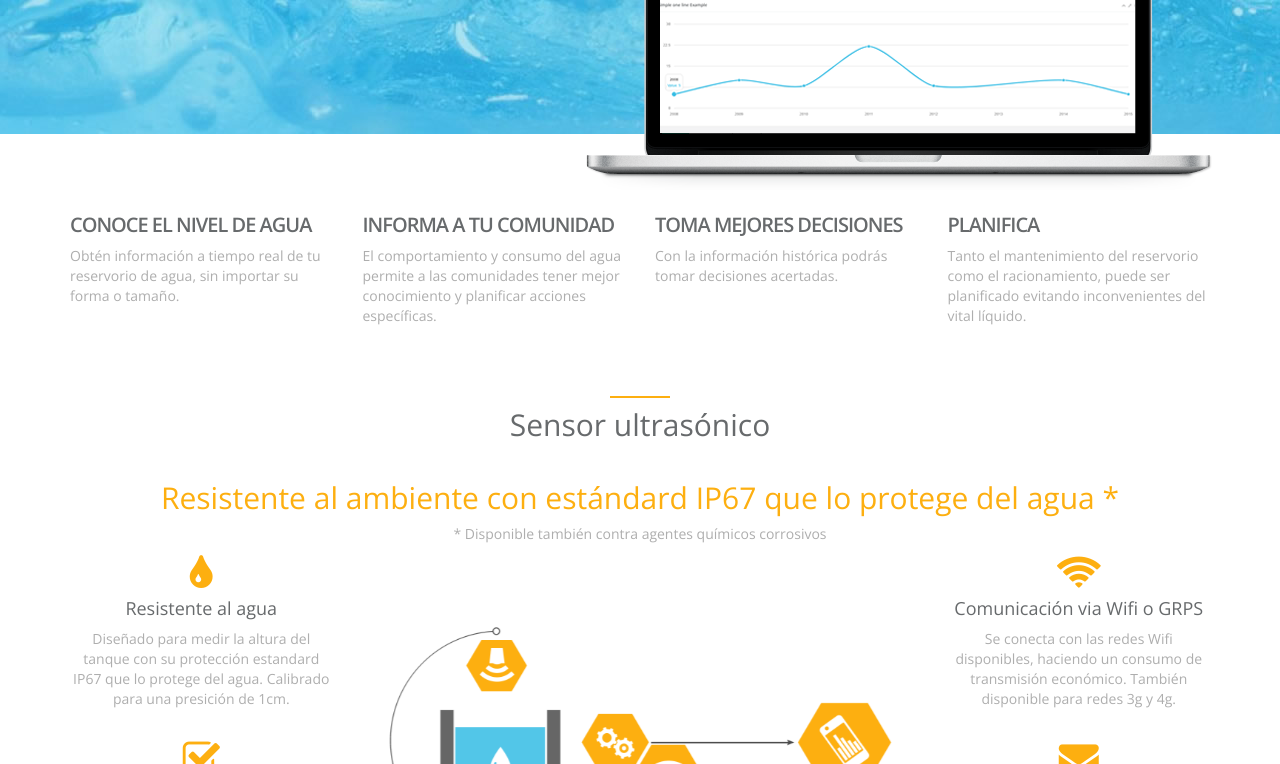
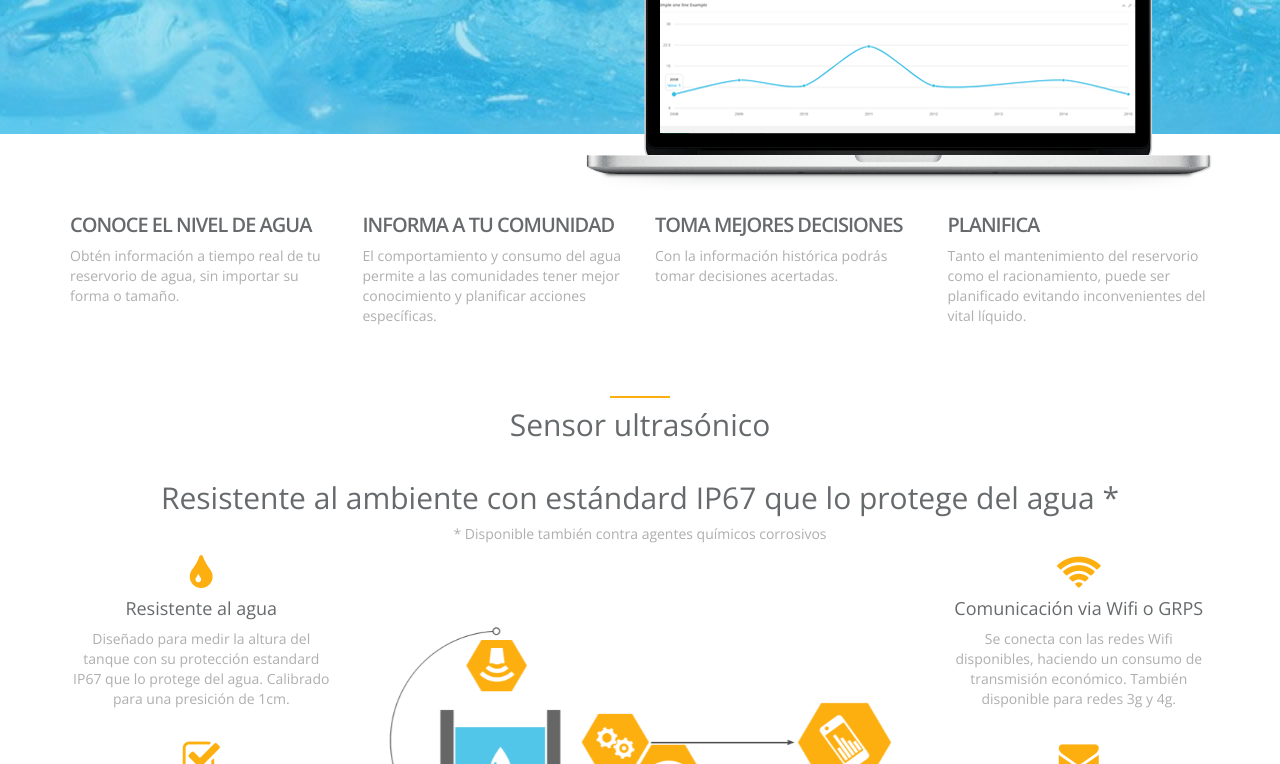
Before and after one commit to karimg75/UdacityDevOpsCapstone, a plain HTML site: page green/ws/index.html in a window 1280 px wide. Shown: the part 336-1100 px from the top of the page. Drawn offline with nearby package versions, Linux system fonts and the light colour scheme.

Commit message:
Adjusting HTML 1

```diff
--- a/green/ws/index.html
+++ b/green/ws/index.html
@@ -104,7 +104,7 @@
         <div class="col-lg-12 text-center">
             <div class="navy-line"></div>
             <h1>Sensor ultras&oacute;nico</h1><br/>
-            	<span class="navy"><p><h1>Resistente al ambiente con est&aacute;ndard IP67 que lo protege del agua *</h1></p></span>
+            	<span><p><h1>Resistente al ambiente con est&aacute;ndard IP67 que lo protege del agua *</h1></p></span>
             <p>* Disponible tambi&eacute;n contra agentes qu&iacute;micos corrosivos </p>
         </div></div>
     <div class="row">
```
